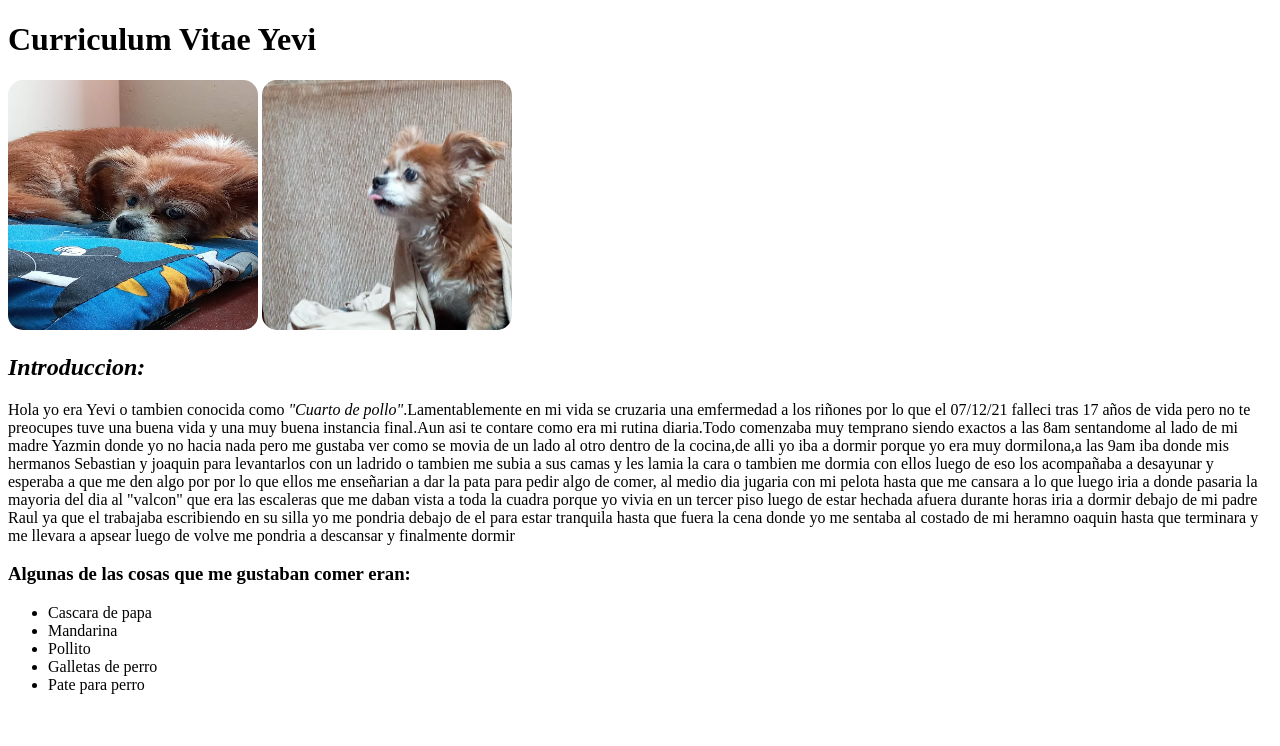
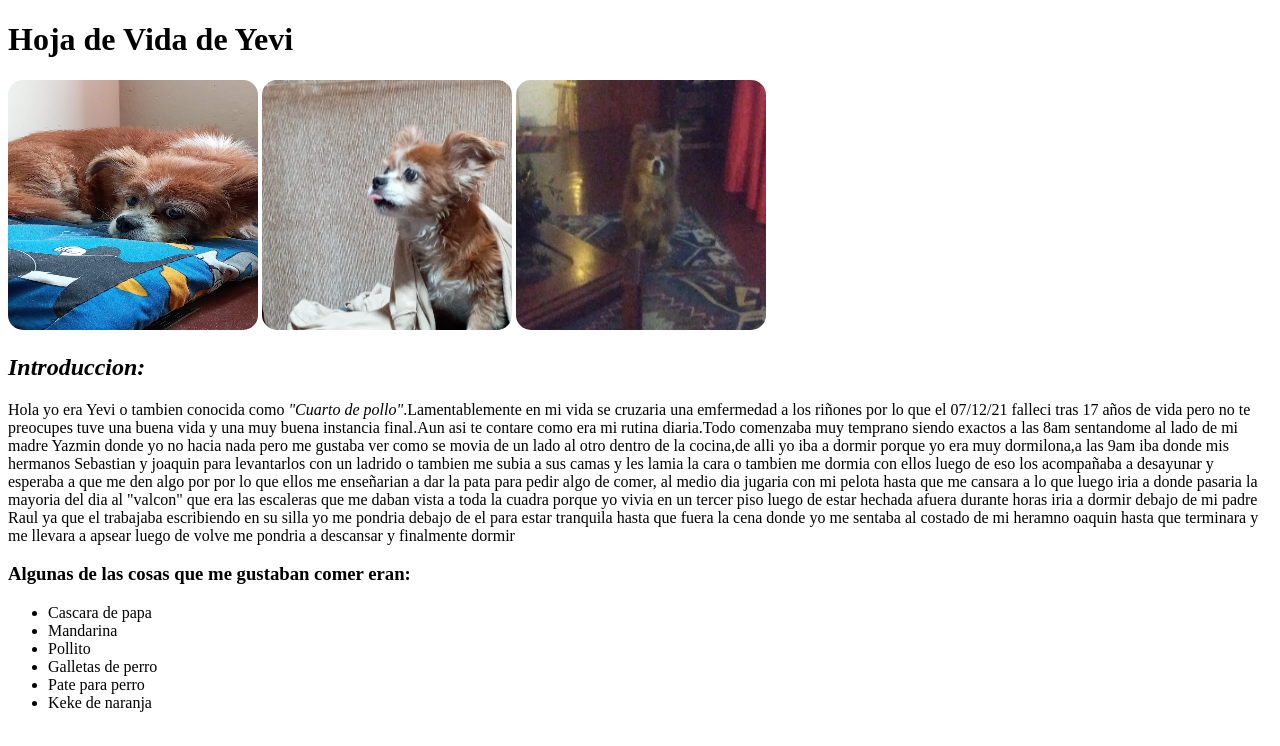
Before and after one commit to Mismek/Yevi, a plain HTML site: page Index.html in a window 1280 px wide. Drawn offline with Linux system fonts and the light colour scheme.

Commit message:
imagen y texto reconfirmado

```diff
--- a/Index.html
+++ b/Index.html
@@ -8,9 +8,10 @@
     </style>
     <body>
         <div>
-            <h1><strong>Curriculum Vitae Yevi </strong></h1>
+            <h1><strong>Hoja de Vida de Yevi </strong></h1>
             <img src="Imagenes/Yevi1.jpg" alt="Imagen de wea wn"height="250" width="250">
             <img src="Imagenes/Yevi2.jpg" alt="Imagen de wea tampoco cargo"height="250" width="250">
+            <img src="Imagenes/Yevi3.jpg" alt="Porque shota no carga la imagen de wea sapo culiao"height="250" width="250">
             <h2><em>Introduccion:</em></h2>
             <p>Hola yo era Yevi o tambien conocida como <em>"Cuarto de pollo"</em>.Lamentablemente en
                 mi vida se cruzaria una emfermedad a los riñones por lo que el 07/12/21 falleci tras 17 años
@@ -33,6 +34,7 @@
              <li>Pollito</li>
              <li>Galletas de perro</li>
              <li>Pate para perro </li>
+             <li>Keke de naranja</li>
         </ul>
         </div>
         </ul>
```
